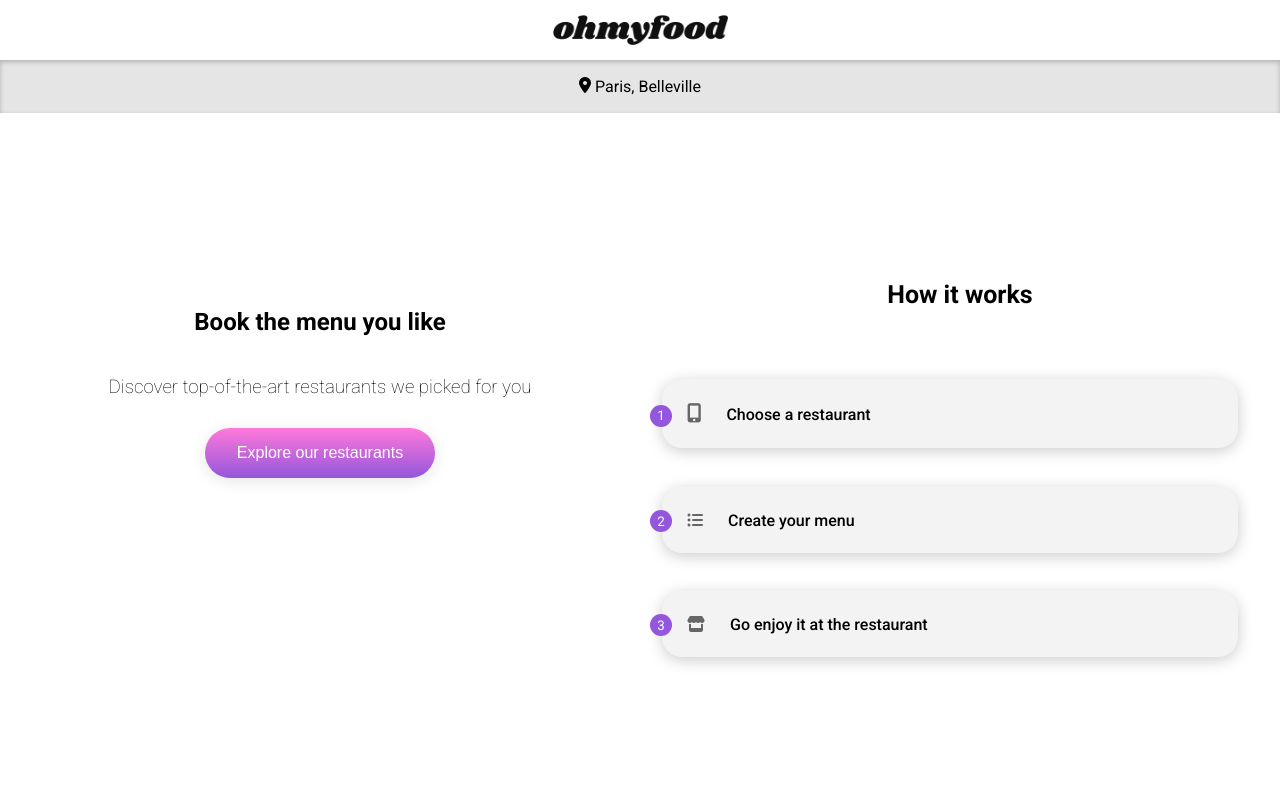
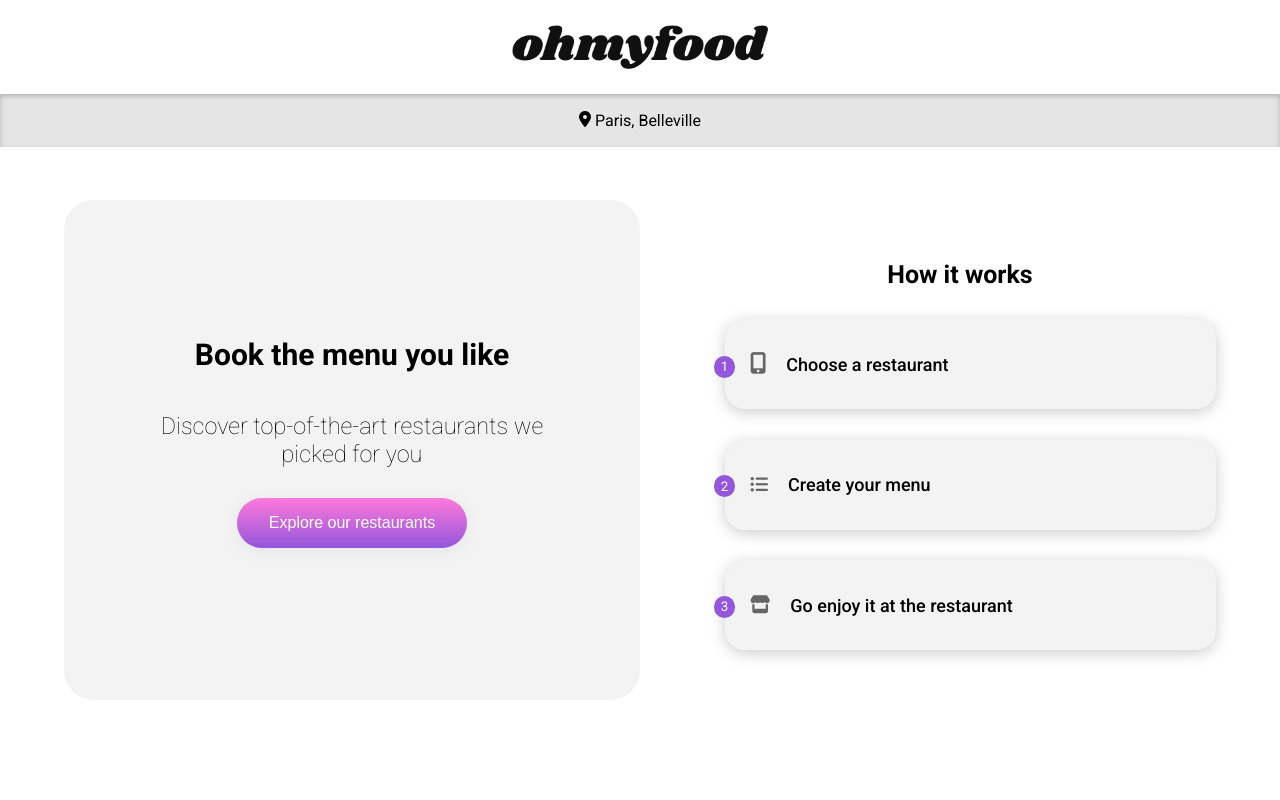
Before and after one commit to basiltime/project3, a plain HTML site: page index.html in a window 1280 px wide. Shown: the top 800 px of the page. Drawn offline with Linux system fonts and the light colour scheme.

Commit message:
Refined homepage desktop version

```diff
--- a/scss/main.scss
+++ b/scss/main.scss
@@ -26,6 +26,10 @@ main {
 
     .logo {
         @include logo(30px);
+        @include desktop-only {
+            width: 20%;
+            padding: 10px 0px;
+        }
 
     }
 
@@ -45,12 +49,15 @@ main {
     @include background-color($color-light-gray);
     width: 100%;
     @include desktop-only {
-       width: 50%;
-       height: 400px;
+       width: 45%;
+       height: 500px;
+       border-radius: 30px;
        position: absolute;
-       background-color: white;
+       padding: 30px;
+       font-size: 20px;
        right: 50%;
        top: 200px;
+       background-color: $color-light-gray;
 
     }
 
@@ -88,7 +95,7 @@ section h2 {
     @include section-header;
     @include desktop-only {
         @include flex-column-center;
-        margin: 40px 0px;
+        margin: 20px 0px;
         font-size: 25px;
     }
 
@@ -106,20 +113,27 @@ section:nth-of-type(1) {
     @include desktop-only {
         max-width: 50%;
         height: 400px;
-            position: absolute;
-            background-color: white;
-            left: 50%;
-            top: 200px;
+        position: absolute;
+        background-color: white;
+        left: 50%;
+        top: 200px;
+
     }
 
+    & h2 {
+        @include desktop-only {
+            margin-bottom: 0px;
+        }
+    }
 
     ol {
         width: 98%;
         max-width: 600px;
         counter-reset: item;
         list-style-type: none;
+
         @include desktop-only {
-            width: 100%;
+            width: 80%;
             max-width: unset;
 
         }
@@ -142,6 +156,7 @@ section:nth-of-type(1) {
         position: relative;
         left: 10px;
         font-size: smaller;
+
     }
 
     li {
@@ -149,7 +164,10 @@ section:nth-of-type(1) {
         list-style-position: inside;
         display: flex;
         align-items: baseline;
+        justify-content: center;
         margin: 0px 0px 6% 0px;
+
+
 
     }
 
@@ -157,20 +175,25 @@ section:nth-of-type(1) {
         /* Styles icon and the text */
         @include box-shadow(darken($color-med-gray, 10%));
         @include layer(a);
+        display: flex;
+        align-items: center;
         text-decoration: none;
         color: black;
-        width: 90%;
+        width: 100%;
         background-color: $color-light-gray;
         border-radius: 20px;
         padding-right: 5px;
         font-size: 100%;
         font-weight: 500;
-
+        @include desktop-only {
+            height: 90px;
+            font-size: 18px;
+        }
     }
 
     ol i {
         /* just the icons */
-        padding: 25px 25px;
+        padding: 20px 20px 20px 25px;
         color: darken($color-med-gray, 50%);
 
     }
@@ -182,7 +205,7 @@ section:nth-of-type(1) {
 }
 /* Restaurants section rules */
 
-section:nth-of-type(2) {         /* maybe I can shorten this code along with the how it works section, only dif is background color rule*/
+section:nth-of-type(2) {
     @include background-color($color-light-gray);
     display: flex;
     flex-flow: row wrap;
@@ -193,17 +216,23 @@ section:nth-of-type(2) {         /* maybe I can shorten this code along with the
     overflow: hidden;
     @include desktop-only {
         align-self: center;
-        margin-top: 700px;
+        margin: 700px 0px 0px 0px;
         display: grid;
         grid-template-columns: 1fr 1fr;
-        border: 1px solid red;
-        padding: 10%;
+        grid-gap: 7%;
+        padding: 0px 7% 200px 7%;
+
     }
 
     & h2 {
         @include desktop-only {
+            width: unset;
+            padding: unset;
+            margin-top: 7%;
             grid-column-start: 1;
             grid-column-end: 3;
+            display: flex;
+            align-items: flex-start;
         }
     }
 
@@ -214,9 +243,8 @@ section:nth-of-type(2) {         /* maybe I can shorten this code along with the
         border-radius: 15px;
         padding: 0px 18px 5px 18px;
         @include desktop-only {
-           border: 1px solid blue;
            padding: unset;
-
+           max-width: unset;
         }
 
 
@@ -235,13 +263,12 @@ section:nth-of-type(2) {         /* maybe I can shorten this code along with the
         align-items: flex-start;
         border-radius: 15px;
         @include desktop-only {
-           border: 1px solid blue;
-           width: unset;
+           height: 300px;
+           width: 100%;
            max-width: unset;
-
             &__text {
                 @include desktop-only {
-                    margin: 4% 0% 3% 2%;
+
                 }
             }
         }
@@ -256,7 +283,8 @@ section:nth-of-type(2) {         /* maybe I can shorten this code along with the
             border-top-left-radius: 15px;
             object-position: 50% 10%;
             @include desktop-only {
-
+                object-position: 50% 50%;
+                height: 75%;
             }
 
         }
```
Also changed, not shown: css/main.css, 1 other file.
